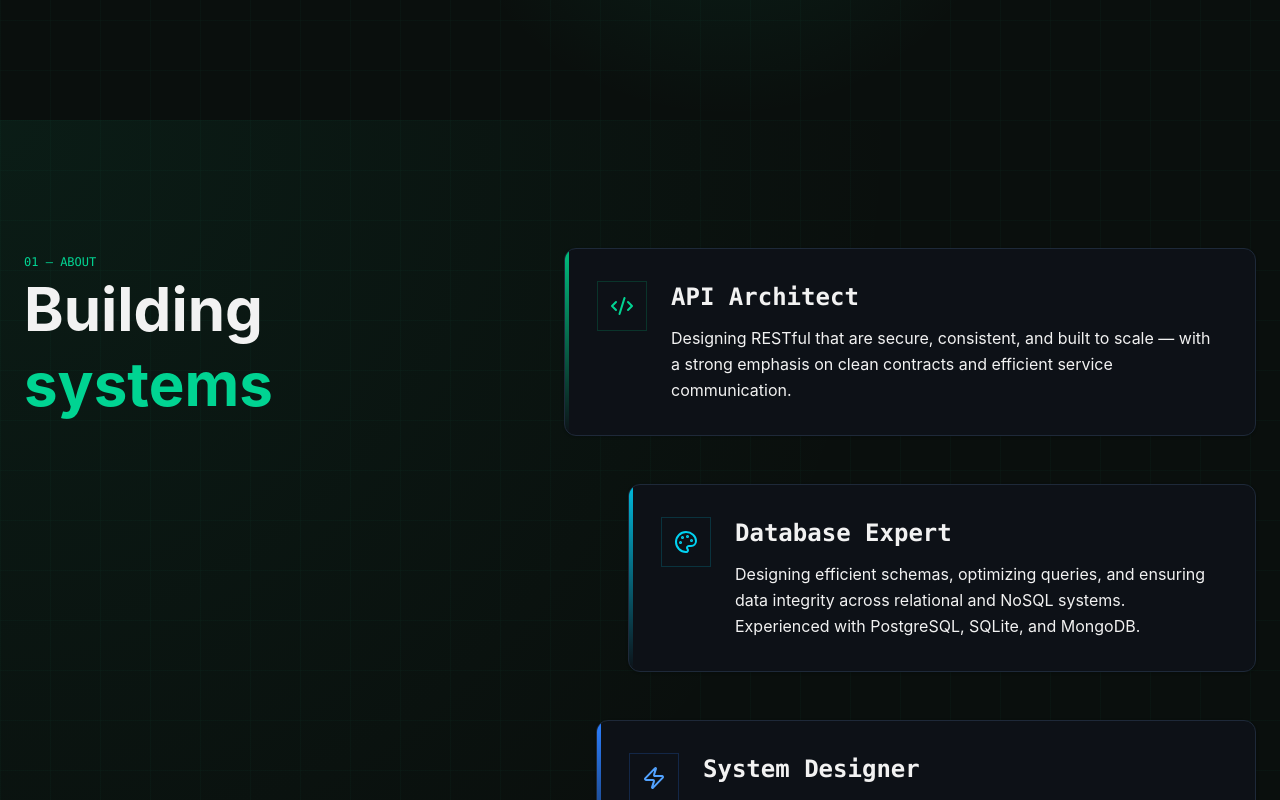
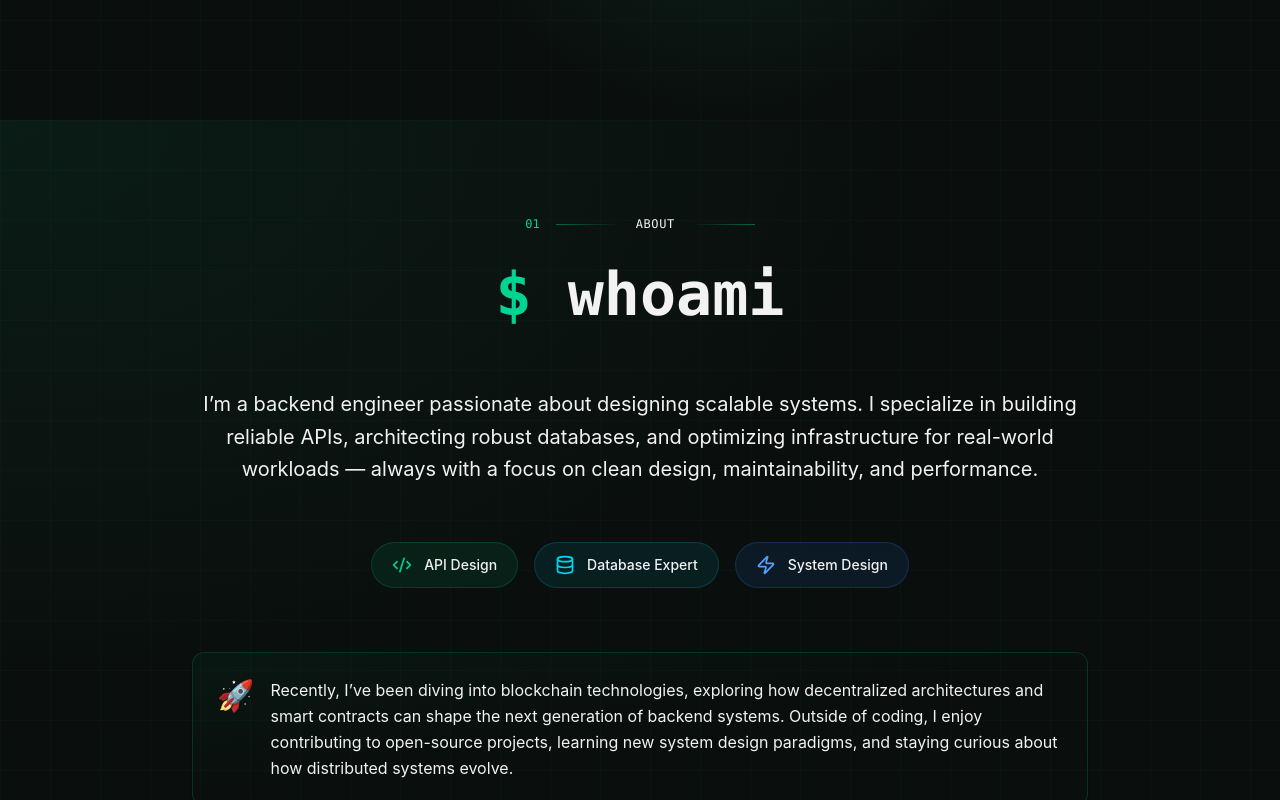
Before and after one commit to AdityaTote/portfolio, a Next.js app: page / in a window 1280 px wide. Shown: the part 680-1480 px from the top of the page. Built offline with nearby package versions, Linux system fonts and the light colour scheme.

Commit message:
refactor(about): redsign the about page

```diff
--- a/src/app/layout.tsx
+++ b/src/app/layout.tsx
@@ -16,7 +16,7 @@ const geistMono = Geist_Mono({
 });
 
 export const metadata: Metadata = {
-	title: "Aditya Tote - Backend Specialist",
+	title: "Aditya Tote - Backend Developer",
 	description:
 		"Portfolio of Aditya Tote - Software engineer specializing in Go, Python, and cloud technologies. Building scalable backend systems and distributed applications.",
 	keywords: [
--- a/src/components/AboutSection.tsx
+++ b/src/components/AboutSection.tsx
@@ -2,131 +2,118 @@
 
 import { motion } from "framer-motion";
 import { Card } from "@/components/ui/card";
-import { aboutCards, aboutBio, aboutSection } from "@/lib/data";
+import { aboutBio, aboutSection } from "@/lib/data";
+import { Code2, Database, Zap } from "lucide-react";
 
-const container = {
-	hidden: { opacity: 0 },
-	show: {
-		opacity: 1,
-		transition: {
-			staggerChildren: 0.2,
+const highlights = [
+	{
+		icon: Code2,
+		label: "API Design",
+		color: "text-emerald-400",
+		bgColor: "bg-emerald-500/10",
+		borderColor: "border-emerald-500/20",
 	},
+	{
+		icon: Database,
+		label: "Database Expert",
+		color: "text-cyan-400",
+		bgColor: "bg-cyan-500/10",
+		borderColor: "border-cyan-500/20",
 	},
-};
-
-const item = {
-	hidden: { opacity: 0, y: 20 },
-	show: { opacity: 1, y: 0 },
-};
+	{
+		icon: Zap,
+		label: "System Design",
+		color: "text-blue-400",
+		bgColor: "bg-blue-500/10",
+		borderColor: "border-blue-500/20",
+	},
+];
 
 export const AboutSection = () => {
 	return (
-		<section className="py-32 px-6 relative bg-[#0a0f0d]">
+		<section className="py-24 px-6 relative bg-[#0a0f0d]">
 			<div className="absolute inset-0 bg-[linear-gradient(rgba(16,185,129,0.03)_1px,transparent_1px),linear-gradient(90deg,rgba(16,185,129,0.03)_1px,transparent_1px)] bg-[size:50px_50px]" />
 			<div className="absolute inset-0 bg-[radial-gradient(ellipse_at_top_left,rgba(16,185,129,0.08),transparent_50%)] pointer-events-none" />
-			<div className="max-w-7xl mx-auto relative">
-				<div className="grid lg:grid-cols-12 gap-16">
+
+			<div className="max-w-4xl mx-auto relative">
 				<motion.div
-						className="lg:col-span-5 space-y-6"
-						initial={{ opacity: 0, x: -30 }}
-						whileInView={{ opacity: 1, x: 0 }}
-						viewport={{ once: true, margin: "-100px" }}
-						transition={{ duration: 0.8 }}
+					className="mb-16"
+					initial={{ opacity: 0, y: -20 }}
+					whileInView={{ opacity: 1, y: 0 }}
+					viewport={{ once: true }}
+					transition={{ duration: 0.5 }}
 				>
-						<div className="space-y-2">
+					<div className="flex items-center justify-center gap-4 mb-8">
 						<span className="font-mono text-xs text-emerald-400">
-								{aboutSection.sectionNumber}{" "}
-								<span className="text-muted-foreground">
-									— {aboutSection.sectionLabel}
+							{aboutSection.sectionNumber}
 						</span>
+						<div className="h-px flex-1 max-w-16 bg-gradient-to-r from-emerald-500/50 to-transparent" />
+						<span className="font-mono text-xs text-muted-foreground uppercase tracking-wider">
+							{aboutSection.sectionLabel}
 						</span>
-							<h2 className="text-5xl md:text-6xl font-bold leading-tight">
-								{aboutSection.title.main}
-								<br />
-								<span className="text-emerald-400">
-									{aboutSection.title.highlight}
-								</span>
+						<div className="h-px flex-1 max-w-16 bg-gradient-to-l from-emerald-500/50 to-transparent" />
+					</div>
+					<h2 className="text-4xl md:text-6xl font-bold text-center font-mono">
+						<span className="text-emerald-400">$</span>{" "}
+						<span className="text-foreground">whoami</span>
 					</h2>
-						</div>
 				</motion.div>
 
 				<motion.div
-						className="lg:col-span-7 space-y-12"
-						variants={container}
-						initial="hidden"
-						whileInView="show"
-						viewport={{ once: true, margin: "-100px" }}
+					className="space-y-8"
+					initial={{ opacity: 0, y: 20 }}
+					whileInView={{ opacity: 1, y: 0 }}
+					viewport={{ once: true }}
+					transition={{ duration: 0.5, delay: 0.2 }}
 				>
-						{aboutCards.map((card, index) => {
-							const Icon = card.icon;
-							const mlClass =
-								index === 0
-									? ""
-									: index === 1
-									? "ml-0 md:ml-16"
-									: "ml-0 md:ml-8";
+					<div className="text-center space-y-4">
+						<p className="text-xl text-muted-foreground leading-relaxed">
+							{aboutBio.mainText}
+						</p>
+					</div>
 
+					<div className="flex flex-wrap justify-center gap-4 pt-6">
+						{highlights.map((item, index) => {
+							const Icon = item.icon;
 							return (
 								<motion.div
-									key={card.title}
-									variants={item}
-									className={`relative ${mlClass}`}
-								>
-									<Card
-										className={`p-8 bg-[#0d1117] border-gray-800 ${card.hoverBorderColor} transition-all duration-500 group relative overflow-hidden`}
+									key={item.label}
+									initial={{ opacity: 0, scale: 0.9 }}
+									whileInView={{ opacity: 1, scale: 1 }}
+									viewport={{ once: true }}
+									transition={{ duration: 0.3, delay: 0.3 + index * 0.1 }}
 								>
 									<div
-											className={`absolute inset-0 opacity-0 group-hover:opacity-100 transition-opacity duration-500 ${
-												card.bgGradient.includes("emerald")
-													? "bg-[radial-gradient(circle_at_center,rgba(16,185,129,0.05),transparent_70%)]"
-													: card.bgGradient.includes("cyan")
-													? "bg-[radial-gradient(circle_at_center,rgba(6,182,212,0.05),transparent_70%)]"
-													: "bg-[radial-gradient(circle_at_center,rgba(59,130,246,0.05),transparent_70%)]"
-											}`}
-										/>
-										<div
-											className={`absolute top-0 left-0 w-1 h-full bg-gradient-to-b ${card.bgGradient} to-transparent`}
-										/>
-										<div className="relative flex items-start gap-6">
-											<div
-												className={`p-3 ${card.iconColor.replace(
-													"text-",
-													"bg-"
-												)}/10 ${card.borderColor} border ${
-													card.bgHover
-												} transition-colors duration-500`}
+										className={`flex items-center gap-3 px-5 py-3 ${item.bgColor} ${item.borderColor} border rounded-full backdrop-blur-sm hover:scale-105 transition-transform duration-300`}
 									>
-												<Icon className={`h-6 w-6 ${card.iconColor}`} />
+										<Icon className={`h-5 w-5 ${item.color}`} />
+										<span className="text-sm font-medium text-foreground">
+											{item.label}
+										</span>
 									</div>
-											<div className="space-y-3 flex-1">
-												<h3 className="text-2xl font-semibold font-mono">
-													{card.title}
-												</h3>
-												<p className="text-muted-foreground leading-relaxed">
-													{card.description}
+								</motion.div>
+							);
+						})}
+					</div>
+
+					<motion.div
+						initial={{ opacity: 0, y: 20 }}
+						whileInView={{ opacity: 1, y: 0 }}
+						viewport={{ once: true }}
+						transition={{ duration: 0.5, delay: 0.5 }}
+						className="pt-8"
+					>
+						<Card className="p-6 bg-gradient-to-br from-emerald-500/5 via-transparent to-transparent border-emerald-500/20">
+							<div className="flex items-start gap-4">
+								<div className="text-3xl">🚀</div>
+								<div className="space-y-2">
+									<p className="text-base text-muted-foreground leading-relaxed">
+										{aboutBio.secondaryText}
 									</p>
 								</div>
 							</div>
 						</Card>
 					</motion.div>
-							);
-						})}
-					</motion.div>
-				</div>
-
-				<motion.div
-					className="mt-24 max-w-3xl ml-auto space-y-6"
-					initial={{ opacity: 0, y: 30 }}
-					whileInView={{ opacity: 1, y: 0 }}
-					viewport={{ once: true }}
-					transition={{ duration: 0.8, delay: 0.4 }}
-				>
-					<p className="text-xl leading-relaxed text-muted-foreground border-l-2 border-emerald-500/50 pl-8">
-						{aboutBio.mainText}
-					</p>
-					<p className="text-lg leading-relaxed text-muted-foreground/70 pl-8 font-mono">
-						<span className="text-emerald-400">$</span> {aboutBio.secondaryText}
-					</p>
 				</motion.div>
 			</div>
 		</section>
--- a/src/lib/data/about-data.tsx
+++ b/src/lib/data/about-data.tsx
@@ -63,7 +63,6 @@ export const aboutSection = {
 	sectionNumber: "01",
 	sectionLabel: "ABOUT",
 	title: {
-		main: "Building",
-		highlight: "systems",
+		main: "$ whoami",
 	},
 };
--- a/src/lib/data/hero-data.ts
+++ b/src/lib/data/hero-data.ts
@@ -1,7 +1,7 @@
 export const heroData = {
 	terminal: {
 		prompt: "~/adityatote",
-		username: "backend@prod",
+		username: "reek@dev",
 	},
 	role: "Backend Developer",
 	name: "Aditya Tote",
@@ -18,13 +18,13 @@ export const heroData = {
 		},
 		secondary: {
 			text: "resume[]",
-			link: "https://8zyjrpzspd.ufs.sh/f/CItOKkgy2F95vr9nNndjOxZYVNKPa1LTtcgMGpf2FshQH90S",
+			link: "https://8zyjrpzspd.ufs.sh/f/CItOKkgy2F95sNY7XwNABVRyl12zk8wmGQpJHKg4E9FteTof",
 		},
 	},
 	stats: {
 		requestsPerSec: "12,480",
-		latency: "19ms",
-		uptime: "99.98%",
+		latency: "99ms",
+		uptime: "99.%",
 		activeUsers: "1.8M",
 	},
 };
```
Lines whose indentation alone changed are shown as unchanged.
